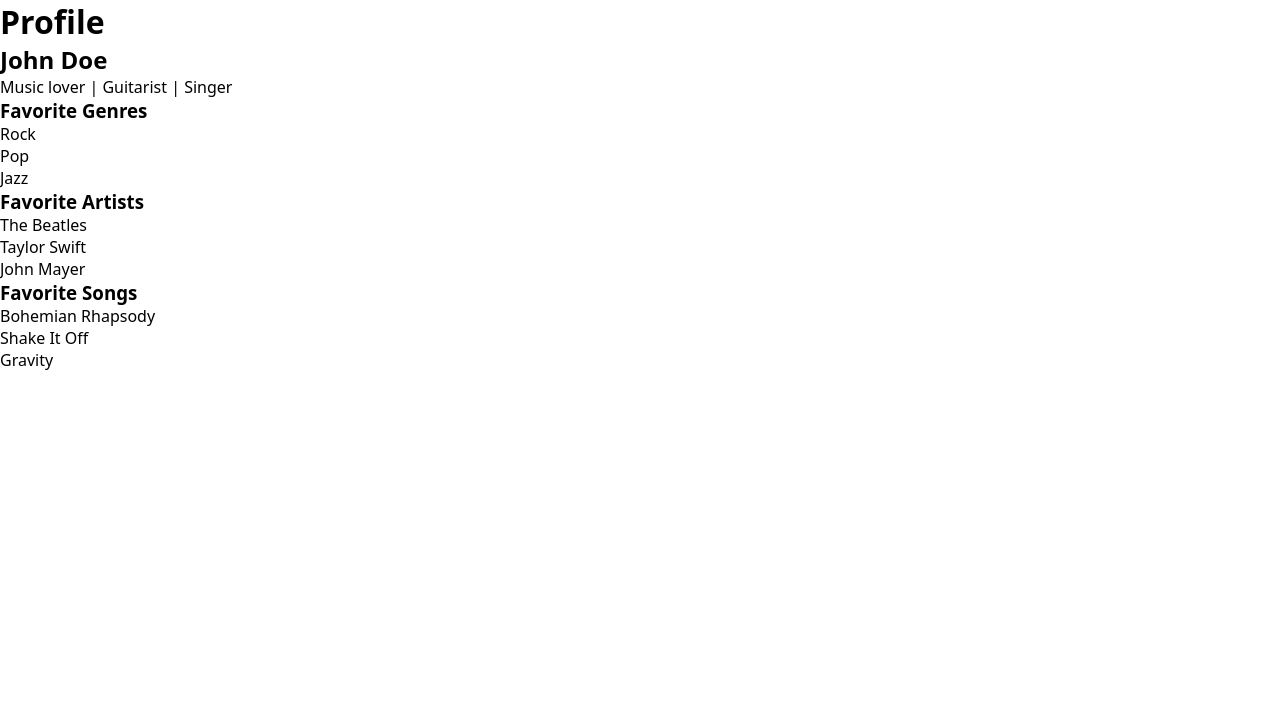
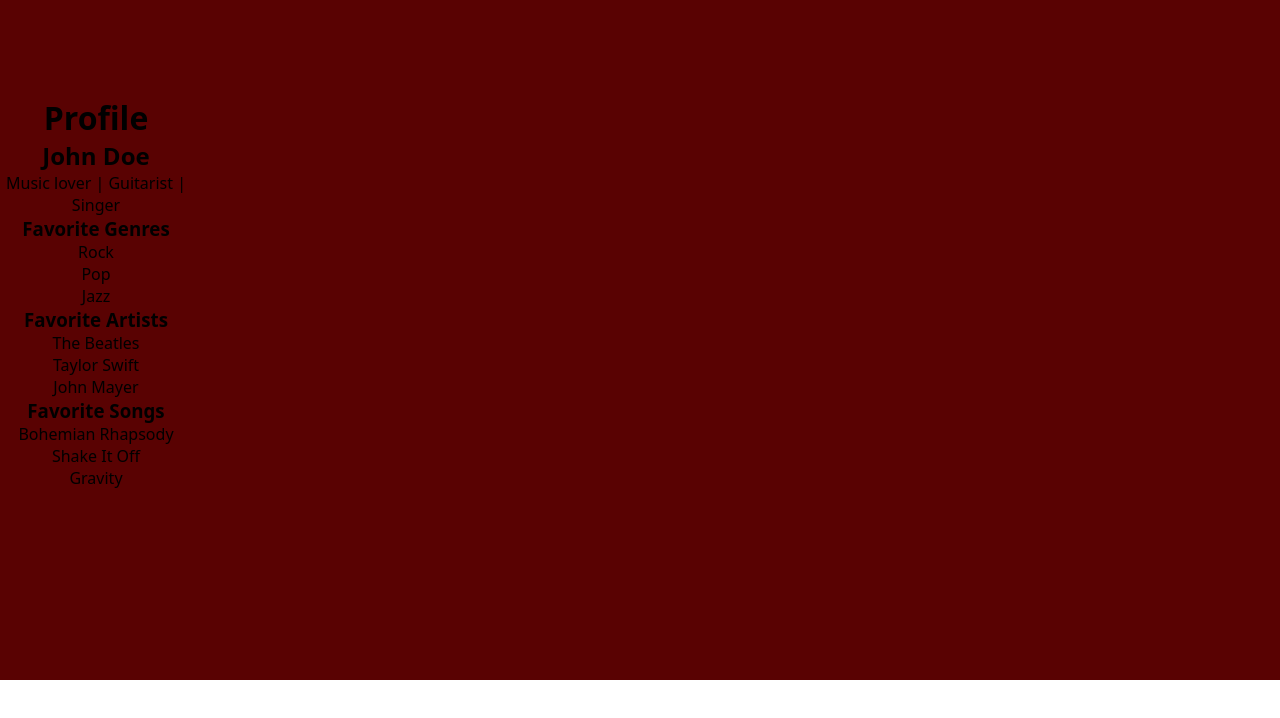
Before and after one commit to kdurrence2/react-project2, a React (Vite) app in the folder react-playlist-project/: page /account in a window 1280 px wide. Shown: the top 718 px of the page. Built offline with nearby package versions, Linux system fonts and the light colour scheme.

Commit message:
Added Footer Styling

```diff
--- a/react-playlist-project/src/components/Footer.jsx
+++ b/react-playlist-project/src/components/Footer.jsx
@@ -14,6 +14,12 @@
     background-color: #260101;
     height: 100%;
     width; 100%;
+    border-top: 1px solid #260101;
+    display: grid;
+    grid-template-columns: 1fr 2fr 1fr;
+    align-items: center;
+    justify-content: center;
+    padding: 0 1rem;
 `;
 
 export default Footer
--- a/react-playlist-project/src/pages/Account.jsx
+++ b/react-playlist-project/src/pages/Account.jsx
@@ -1,4 +1,34 @@
 import React from 'react';
+import styled from 'styled-components';
+
+const Container = styled.div`
+    max-width: 100vw;
+    max-height: 100vh;
+    overflow: hidden;
+    display: grid;
+    grid-template-rows: 85vh 15vh;
+
+    .homeBody {
+        display: grid;
+        grid-template-columns: 15vw 85vw;
+        height: 100%;
+        width: 100%;
+        background-color: #590202;
+    }
+
+    .body {
+        height: 100%;
+        width: 100%;
+        overflow: auto;
+    }
+
+    .bodyContents {
+        text-align: center;
+        align-items: center;
+        margin-top: 6rem;
+        margin-bottom: 6rem;
+    }
+`;
 
 function ProfilePage() {
   const user = {
@@ -10,7 +40,10 @@
   };
 
   return (
-    <div>
+    <Container>
+      <div className="homeBody">
+        <div className="body">
+          <div className="bodyContents">
             <h1>Profile</h1>
             <div>
               <h2>{user.name}</h2>
@@ -41,6 +74,9 @@
               </ul>
             </div>
           </div>
+        </div>
+      </div>
+    </Container>
   );
 }
 
```
Lines whose indentation alone changed are shown as unchanged.
